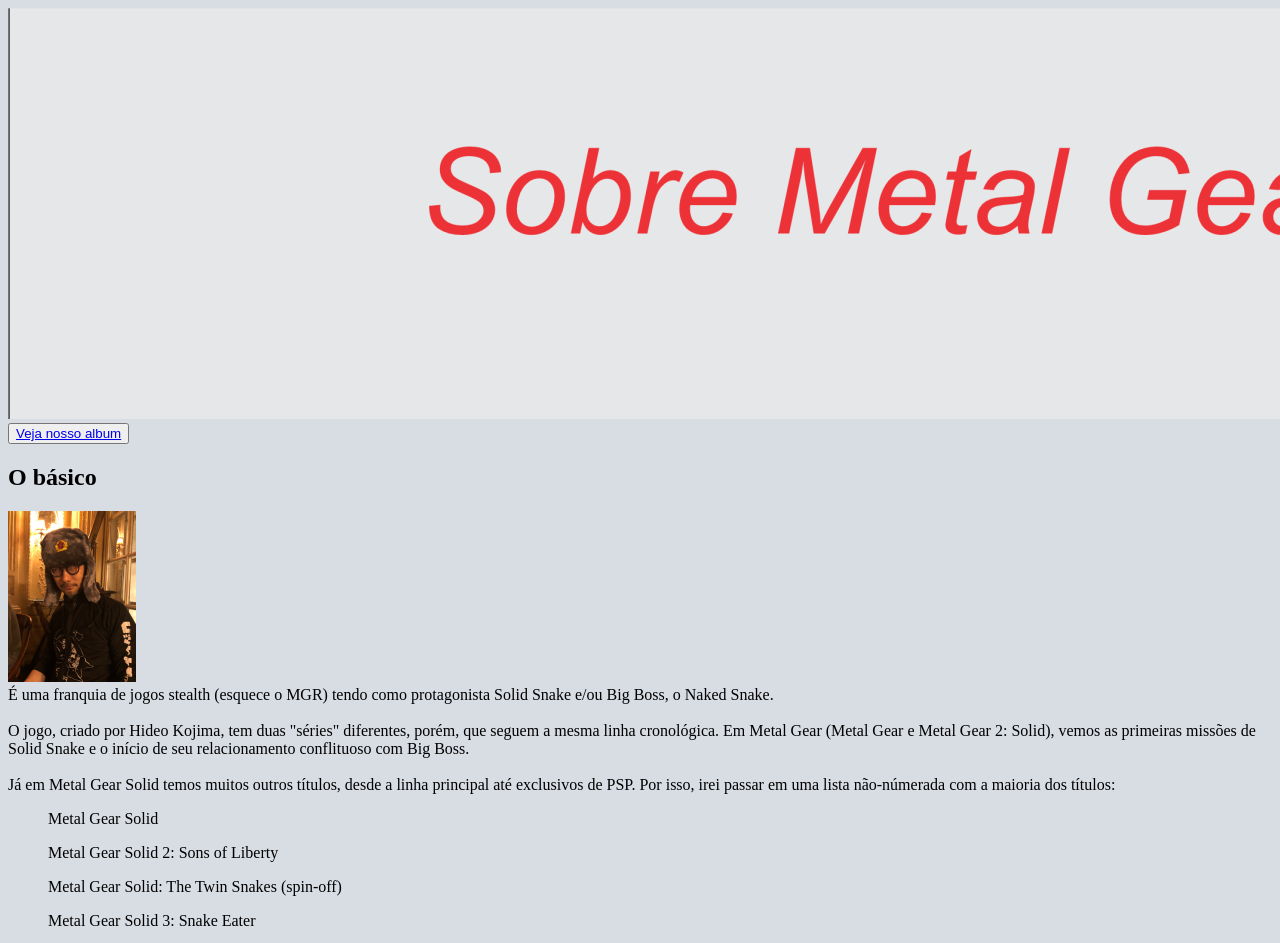
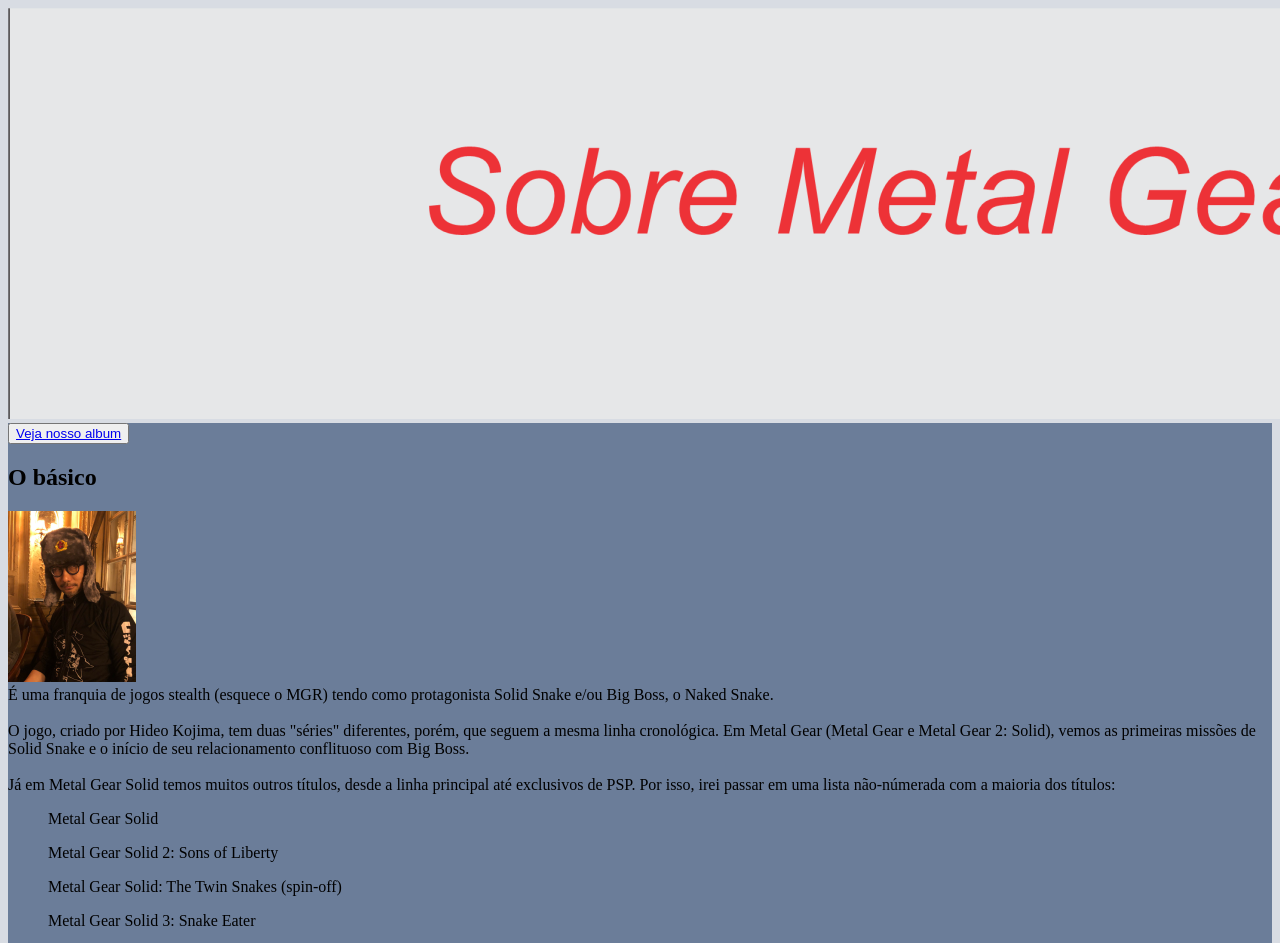
Before and after one commit to SLAi9/MGS, a plain HTML site: page index.html in a window 1280 px wide. Shown: the top 943 px of the page. Drawn offline with Linux system fonts and the light colour scheme.

Commit message:
aaaaaaaaaaaaaaaaaaaaaaa
aaa

```diff
--- a/MGS.css
+++ b/MGS.css
@@ -1,3 +1,6 @@
 body{
     background-color: #d8dce3;
 }
+.game{
+    background-color: #6b7d99;
+}
```
